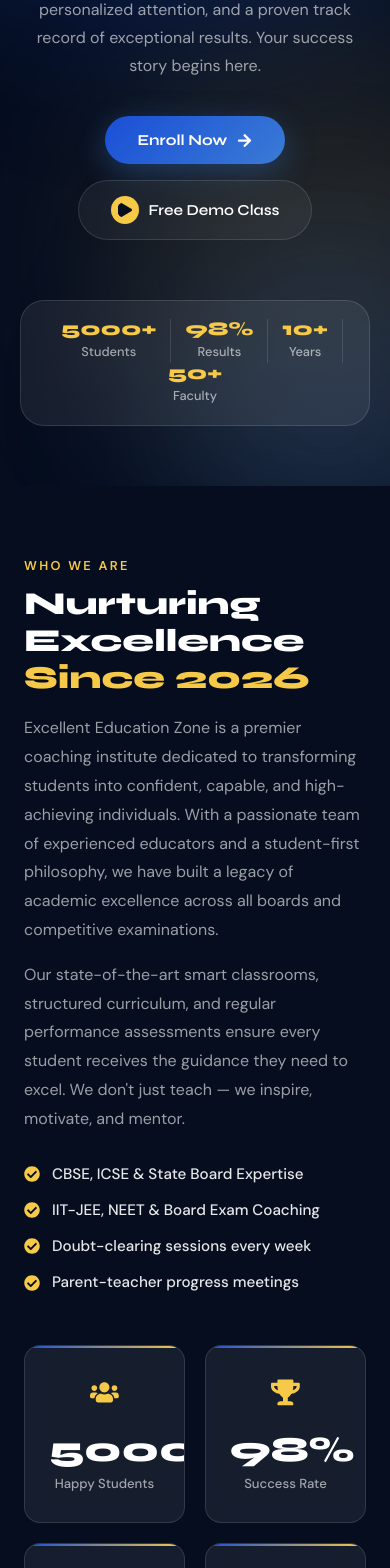
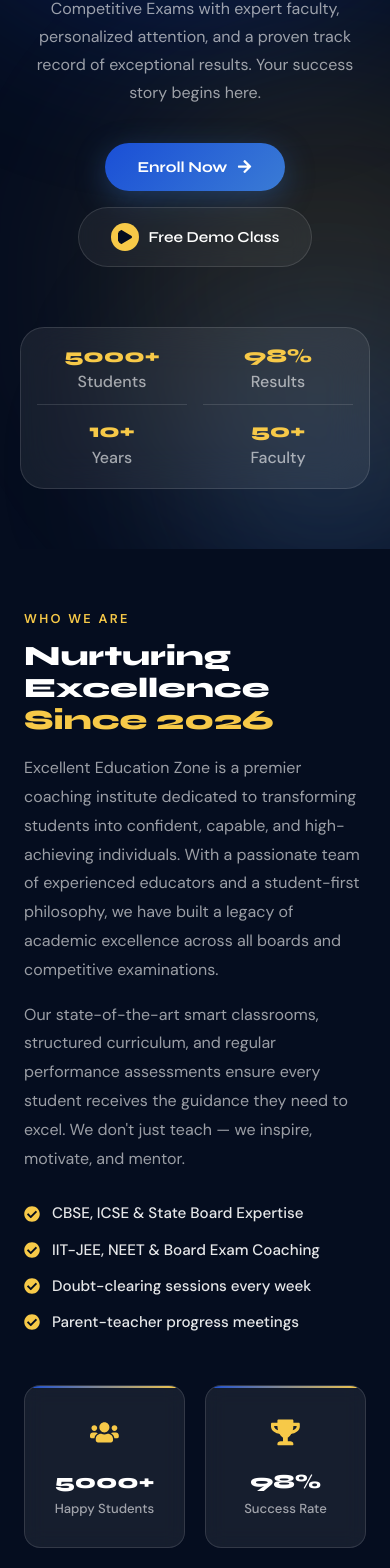
Before and after one commit to harniya-parth/eez-site, a React (Vite) app: page / in a window 390 px wide. Shown: the part 428-1996 px from the top of the page. Built offline with nearby package versions, Linux system fonts and the light colour scheme.

Commit message:
fix mobile css

```diff
--- a/src/pages/home.css
+++ b/src/pages/home.css
@@ -541,8 +541,8 @@ body {
 }
 
 .hero-glass-card {
-    display: flex;
-    gap: 0;
+    display: grid;
+    grid-template-columns: repeat(4, 1fr);
     background: var(--glass);
     border: 1px solid var(--glass-border);
     border-radius: var(--radius-lg);
@@ -1592,7 +1592,7 @@ body {
 
 @media (max-width: 768px) {
     .section {
-        padding: 70px 0;
+        padding: 60px 0;
     }
 
     .hero {
@@ -1600,19 +1600,34 @@ body {
     }
 
     .hero-title {
-        font-size: clamp(1.9rem, 7vw, 3rem);
+        font-size: clamp(2.2rem, 7vw, 3rem);
     }
 
     .hero-glass-card {
+        grid-template-columns: repeat(2, 1fr);
         padding: 18px 16px;
+        width: 100%;
+        gap: 16px;
     }
 
     .hero-stat {
+        padding: 0 14px 10px;
+        border-right: none;
+        border-bottom: 1px solid var(--glass-border);
+    }
+
+    .hero-stat:nth-child(3),
+    .hero-stat:nth-child(4) {
+        border-bottom: none;
         padding: 0 14px;
     }
 
     .hero-stat-num {
         font-size: 1.4rem;
+    }
+
+    .hero-stat-label {
+        font-size: 1rem;
     }
 
     .nav-links {
@@ -1646,6 +1661,11 @@ body {
         z-index: 1000;
     }
 
+    .stat-number,
+    .rc-num {
+        font-size: 20px;
+    }
+
     .courses-grid {
         grid-template-columns: 1fr;
     }
@@ -1654,12 +1674,21 @@ body {
         grid-template-columns: 1fr;
     }
 
+    .section-title,
+    .section-title.center {
+        font-size: 28px;
+    }
+
     .contact-grid {
         grid-template-columns: 1fr;
     }
 
     .form-row {
         grid-template-columns: 1fr;
+    }
+
+    .section-sub {
+        margin: 0 auto 40px;
     }
 
     .testi-track {
@@ -1708,6 +1737,19 @@ body {
         grid-template-columns: repeat(2, 1fr);
     }
 
+    .cta-banner {
+        padding: 60px 24px;
+    }
+
+    .btn-primary.glow {
+        font-size: 15px;
+        padding: 15px 32px;
+    }
+
+    .footer-top {
+        padding: 50px 0 30px;
+    }
+
     .footer-grid {
         grid-template-columns: 1fr;
         gap: 30px;
```
